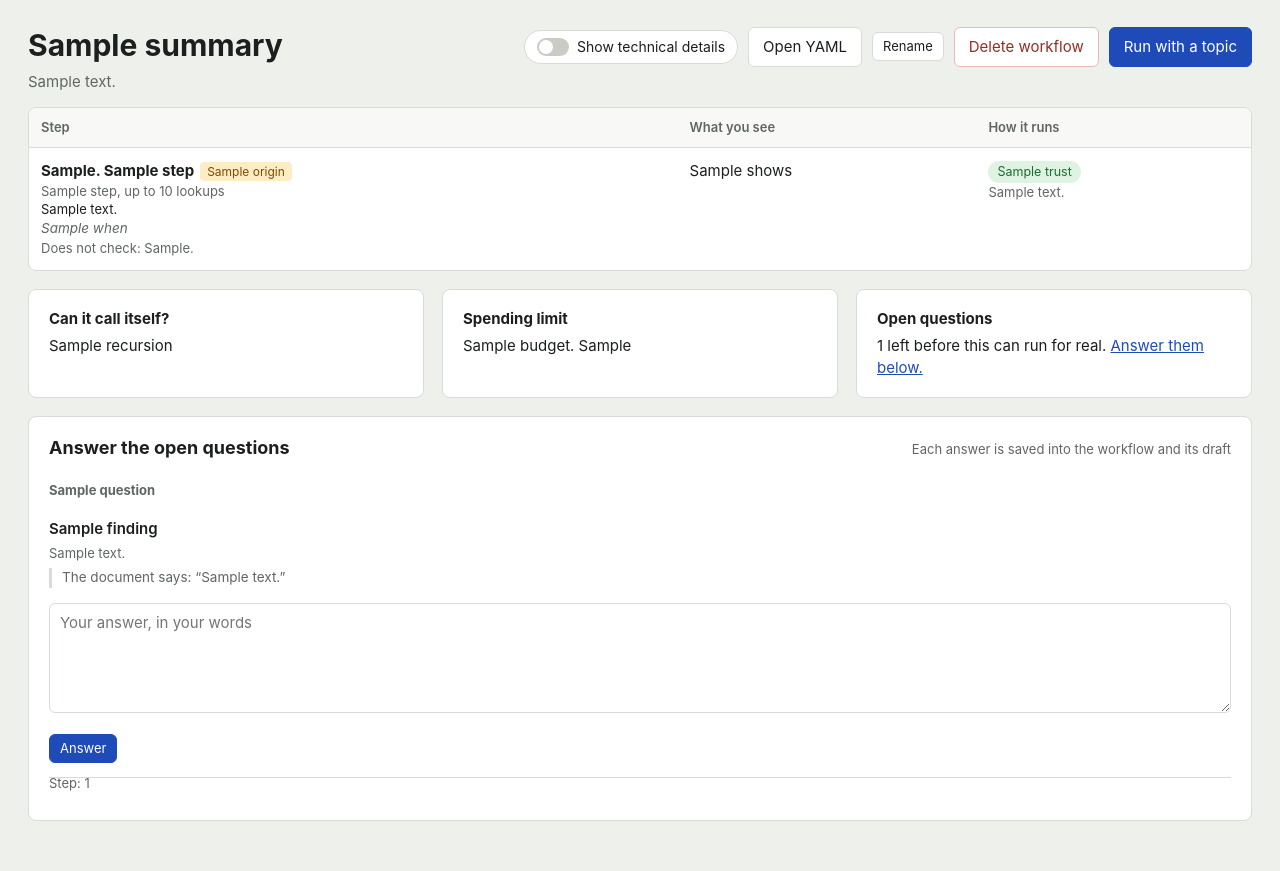
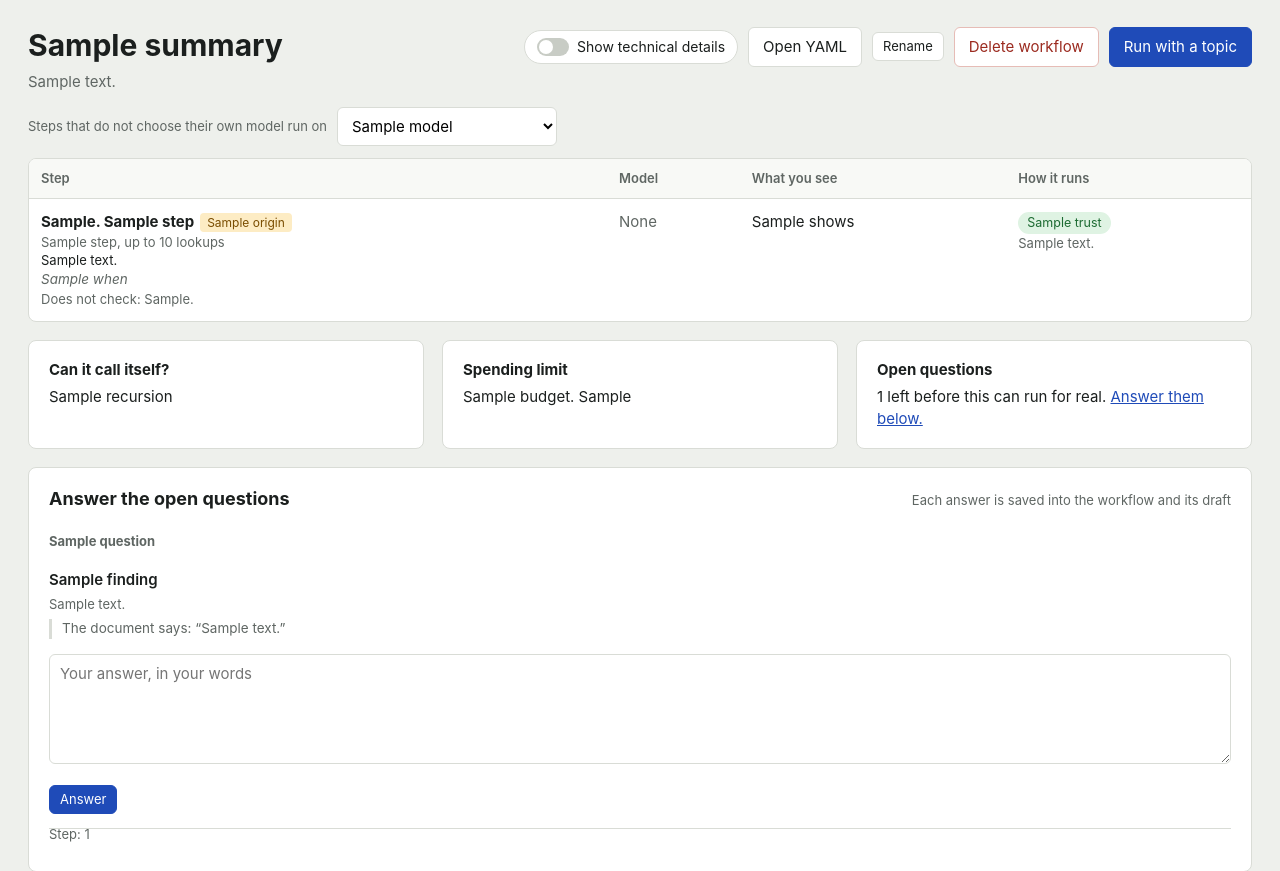
Before and after one commit to ipedrazas/aw, a Python web app: template src/wf/web/templates/workflow.html in a window 1280 px wide. Shown: the part 46-917 px from the top of the page. Run offline with Jinja, Linux system fonts and the light colour scheme; the template is opened without the code that fills it: most values are stand-ins (such as "Sample title", 1, 10 or a date in 2020).

Commit message:
Choose each step's model on the workflow page, with a default for the rest
People wanted to change the model a step runs on without editing YAML or
answering a question about it, and to say "use this one by default" once
instead of per step.

A workflow now has a default model (spec.defaults.model). A step that names
no model of its own runs on it, the validator counts it as answered, and the
run records the model the step actually used. The workflow page shows the
Model column for everyone, with a dropdown per agent step (the default, or
quick or careful judgement) and one for the default above the table. The
choice is limited to the models this deployment configured and any the
workflow already names. A change is committed and carried to the drafts
saved as this workflow, the same way an answered question is, and a step
whose earned trust resets on a model change says so before it is saved.

```diff
--- a/src/wf/interpret/interpreter.py
+++ b/src/wf/interpret/interpreter.py
@@ -510,8 +510,8 @@ class Interpreter:
             system = f"# {step.title or step.id}\n\n{step.description or ''}\n\nDo what the title says, and no more."
         else:
             system = skill.body
-        model = step.model
-        origin = "the step names it"
+        model = ctx.wf.model_for(step)
+        origin = "the step names it" if step.model else "the workflow's default"
         if model is None:
             f = self._finding(ctx, step, "model")
             model = str(self._guess(ctx, step, f, sr=sr).value) if f else quick_model()
--- a/src/wf/startup.py
+++ b/src/wf/startup.py
@@ -151,8 +151,8 @@ def _announce_steps(ws: Workspace, plan: dict[str, Any]) -> None:
         for step in wf.spec.steps:
             if step.kind != "agent":
                 continue
-            model = step.model or quick
-            declared = step.model is not None
+            model = wf.model_for(step) or quick
+            declared = wf.model_for(step) is not None
             logger.debug(
                 "  %s.%s runs on %s%s",
                 name,
--- a/src/wf/validate/structural.py
+++ b/src/wf/validate/structural.py
@@ -28,6 +28,8 @@ KNOWN_RUNNERS = set(RUNNERS)
 def _has(step: Step, wf: Workflow, field: str) -> bool:
     if field == "trust":
         return wf.trust_for(step) is not None
+    if field == "model":
+        return wf.model_for(step) is not None
     if field == "output.schema":
         return bool(step.output and step.output.schema_)
     if field == "limits":
--- a/src/wf/web/static/app.css
+++ b/src/wf/web/static/app.css
@@ -148,3 +148,5 @@ details summary{cursor:pointer;color:var(--muted)}
 .toollog ul{margin:4px 0 0;padding-left:18px}
 .toollog .mono{word-break:break-all}
 .waitform{margin-top:10px;padding-top:10px;border-top:1px solid var(--line)}
+.model-default{display:flex;align-items:center;gap:10px;flex-wrap:wrap;margin:0 0 12px}.model-default select{width:auto;min-width:220px}
+td select[data-model-step]{width:auto;min-width:170px}
--- a/src/wf/web/static/app.js
+++ b/src/wf/web/static/app.js
@@ -150,6 +150,27 @@ function wireAnswers(base, reload) {
 (function () {
   const root = document.querySelector("[data-workflow-answers]"); if (!root) return;
   wireAnswers("/api/workflows/" + encodeURIComponent(root.dataset.workflowAnswers), () => location.reload());
+})();
+
+/* Workflow page: the model each step runs on, and the default for the rest. */
+(function () {
+  const root = document.querySelector("[data-models]"); if (!root) return;
+  const url = "/api/workflows/" + encodeURIComponent(root.dataset.models) + "/model";
+  const msg = root.querySelector("[data-msg]");
+  const choose = async (sel, step) => {
+    if (sel.dataset.resets && !confirm("Changing the model of “" + sel.dataset.title + "” starts its count of accepted runs again, so it asks you before running on its own.")) {
+      sel.value = sel.dataset.was; return;
+    }
+    say(msg, "Saving…");
+    try { await postJSON(url, {step: step, model: sel.value || null}); location.reload(); }
+    catch (err) { sel.value = sel.dataset.was; say(msg, err.message, true); }
+  };
+  root.querySelector("[data-model-default]").addEventListener("change", e => choose(e.target, null));
+  document.querySelectorAll("[data-model-step]").forEach(sel => {
+    sel.dataset.was = sel.value;
+    sel.addEventListener("change", () => choose(sel, sel.dataset.modelStep));
+  });
+  const d = root.querySelector("[data-model-default]"); d.dataset.was = d.value;
 })();
 
 /* Audit page: chat, answers, undo, save, dry run. */
--- a/src/wf/web/templates/workflow.html
+++ b/src/wf/web/templates/workflow.html
@@ -30,9 +30,19 @@
 </div>
 <pre id="yaml" class="hidden">{{ data.yaml }}</pre>
 
+<div class="model-default" data-models="{{ name }}">
+  <label class="small muted" for="default-model">Steps that do not choose their own model run on</label>
+  <select id="default-model" data-model-default>
+    {% if not s.default_model %}<option value="" selected>No default: each step names its own</option>{% endif %}
+    {% for m in data.models %}<option value="{{ m.value }}"{% if m.value == s.default_model %} selected{% endif %}>{{ m.label }}</option>{% endfor %}
+  </select>
+  <span class="tech small muted mono">{{ s.default_model or "" }}</span>
+  <span data-msg class="small"></span>
+</div>
+
 <div class="tbl">
 <table>
-  <thead><tr><th>Step</th><th class="tech-col">Model</th><th class="tech-col">Instructions</th><th>What you see</th><th>How it runs</th></tr></thead>
+  <thead><tr><th>Step</th><th>Model</th><th class="tech-col">Instructions</th><th>What you see</th><th>How it runs</th></tr></thead>
   <tbody>
   {% for st in data.steps %}
   <tr>
@@ -43,7 +53,16 @@
       {% if st.when %}<div class="when">{{ st.when }}</div>{% endif %}
       {% if st.does_not_check %}<div class="small muted">Does not check: {{ st.does_not_check | join('; ') }}.</div>{% endif %}
     </td>
-    <td class="tech-col mono">{{ st.technical.model or "None" }}</td>
+    <td>
+      {% if st.kind == "agent" %}
+      <select data-model-step="{{ st.id }}" data-title="{{ st.title }}"{% if st.technical.model_resets_trust %} data-resets="1"{% endif %} aria-label="Model for {{ st.title }}">
+        {% if s.default_model %}<option value=""{% if st.technical.model_inherited %} selected{% endif %}>Default ({{ s.default_model_label }})</option>
+        {% elif not st.technical.model_own %}<option value="" selected>Not chosen yet</option>{% endif %}
+        {% for m in data.models %}<option value="{{ m.value }}"{% if m.value == st.technical.model_own %} selected{% endif %}>{{ m.label }}</option>{% endfor %}
+      </select>
+      <div class="tech small muted mono">{{ st.technical.model or "" }}</div>
+      {% else %}<span class="muted">None</span>{% endif %}
+    </td>
     <td class="tech-col mono">{{ st.technical.skill or st.technical.run or st.technical.workflow or "—" }}</td>
     <td>{{ st.shows }}</td>
     <td>{{ trust_pill(st.trust) }}<div class="small muted">{{ st.trust_detail }}</div></td>
```
Also changed, not shown: DECISIONS.md (+9 -0 lines), src/wf/api/app.py (+61 -2 lines), src/wf/api/plain.py (+35 -2 lines), src/wf/schema/definition.py (+7 -0 lines), tests/test_api.py (+47 -0 lines), tests/test_interpreter.py (+15 -0 lines), tests/test_validate.py (+16 -0 lines).
